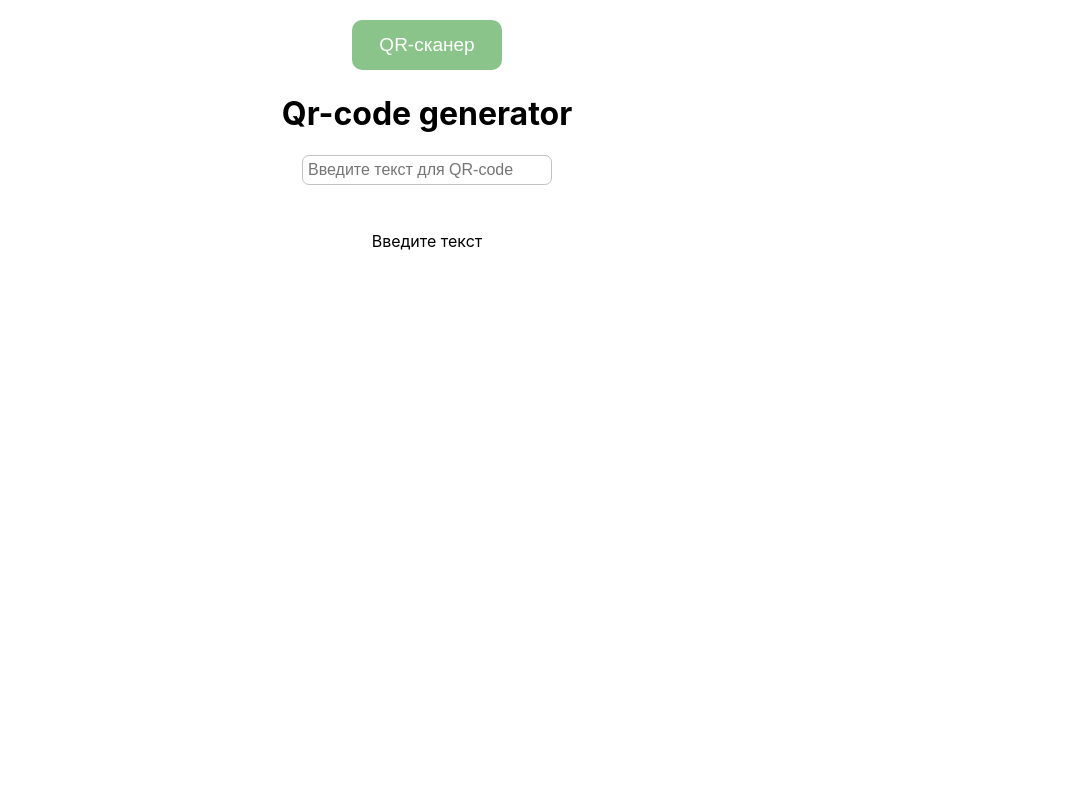
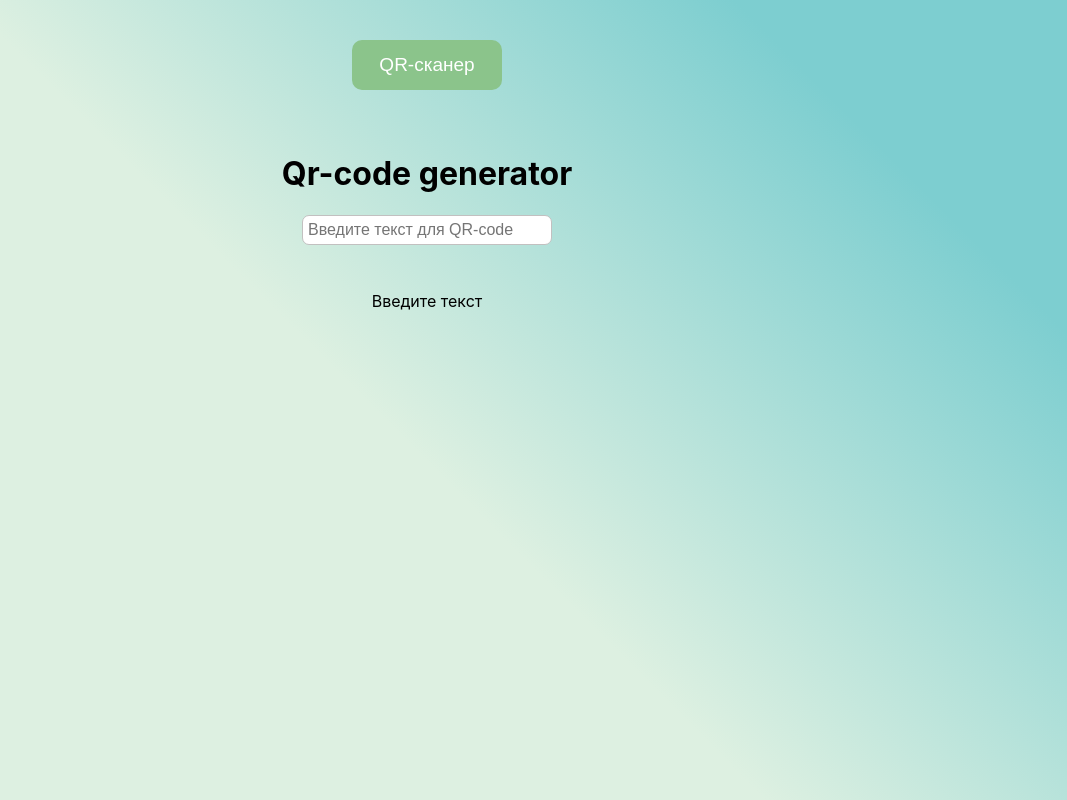
Before and after one commit to AndreyF91/qr-code-app, a React (Create React App) app: page / in a window 1280 px wide. Shown: the whole page, without its empty margins (213-1280 px from the left). Built offline with nearby package versions, Linux system fonts and the light colour scheme.

Commit message:
Add background

```diff
--- a/src/App.css
+++ b/src/App.css
@@ -7,6 +7,12 @@ html {
   margin-right: calc(-1 * (100vw - 100%));
 }
 
+body {
+  height: 100vh;
+  background: linear-gradient(45deg, rgb(221, 240, 225) 47%, rgb(125, 206, 208) 84%);
+  background-repeat: no-repeat;
+  background-size: contain;
+}
 
 .App {
   text-align: center;
@@ -14,7 +20,7 @@ html {
 }
 
 button {
-  margin-top: 20px;
+  margin: 40px 0;
   width: 150px;
   height: 50px;
   font-size: 19px;
```
